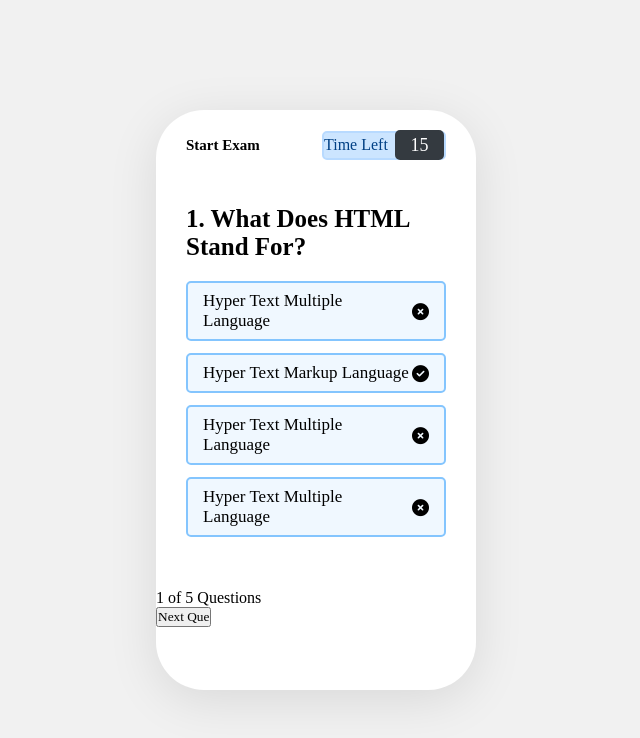
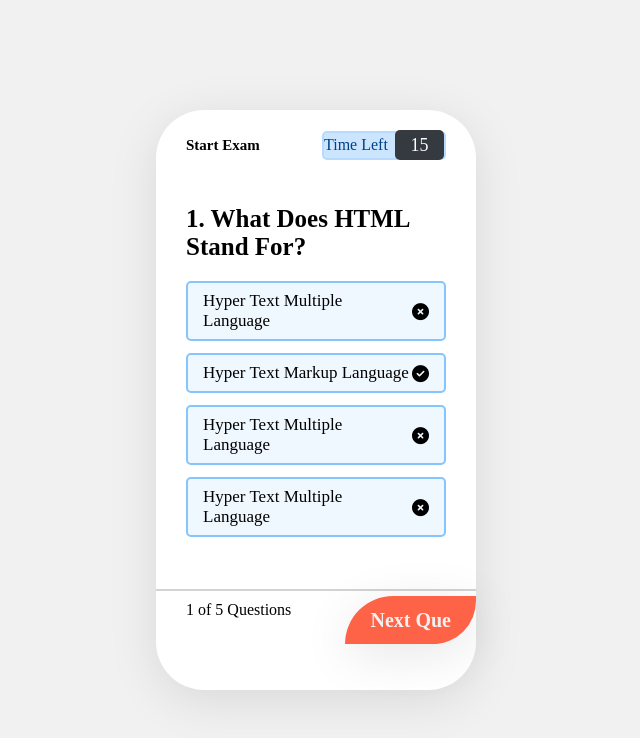
Before and after one commit to sabbirsun/Quiz-App, a plain HTML site: page index.html in a window 1280 px wide. Shown: the whole page, without its empty margins (324-964 px from the left). Drawn offline with Linux system fonts and the light colour scheme; a web font is replaced by a local one.

Commit message:
quiz app

```diff
--- a/style.css
+++ b/style.css
@@ -187,3 +187,37 @@ ol li{
     align-items: center;
     justify-content: space-between;
 }
+.Options:hover{
+    color: #004085;
+    background: #cce5ff;
+    border: 2px solid #b8daff;
+}
+footer{
+    height: 60px;
+    display: flex;
+    justify-content: center;
+    justify-content: space-between;
+    border-top: 2px solid lightgray;
+}
+.total_que{
+    padding: 10px;
+    padding-left: 30px;
+}
+footer button{
+    font-size: 20px;
+    font-weight: 600;
+    padding: 6px 25px;
+    outline: none;
+    border: none;
+    border-radius: 57px 0px 51px 0px;
+    box-shadow: rgb(0 0 0 / 10%) 0px 10px 50px;
+    background: tomato;
+    cursor: pointer;
+    color: #f1f1f1;
+    transition: all 0.3s ease;
+    margin-top: 5px;
+    margin-bottom: 7px;
+}
+footer .nextBTN:hover{
+    background-color: rgb(29, 194, 194);
+}
```
